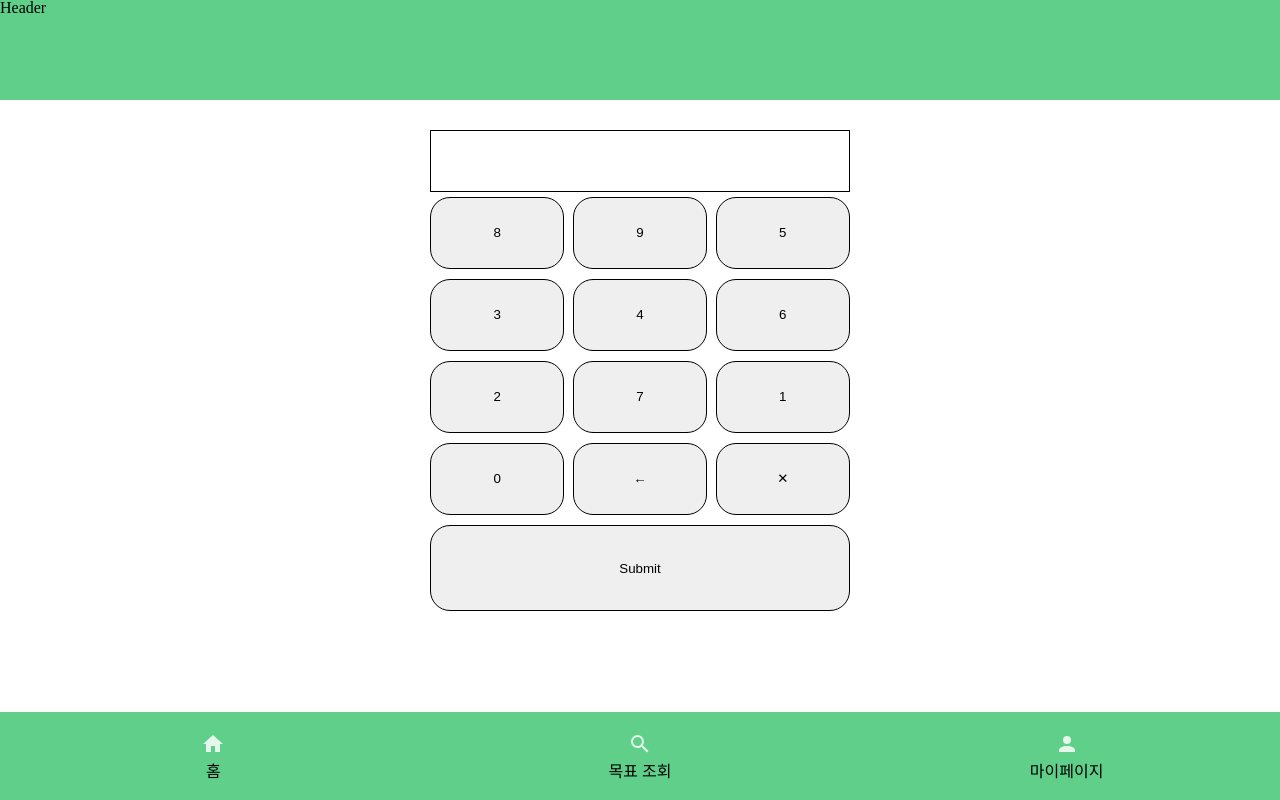
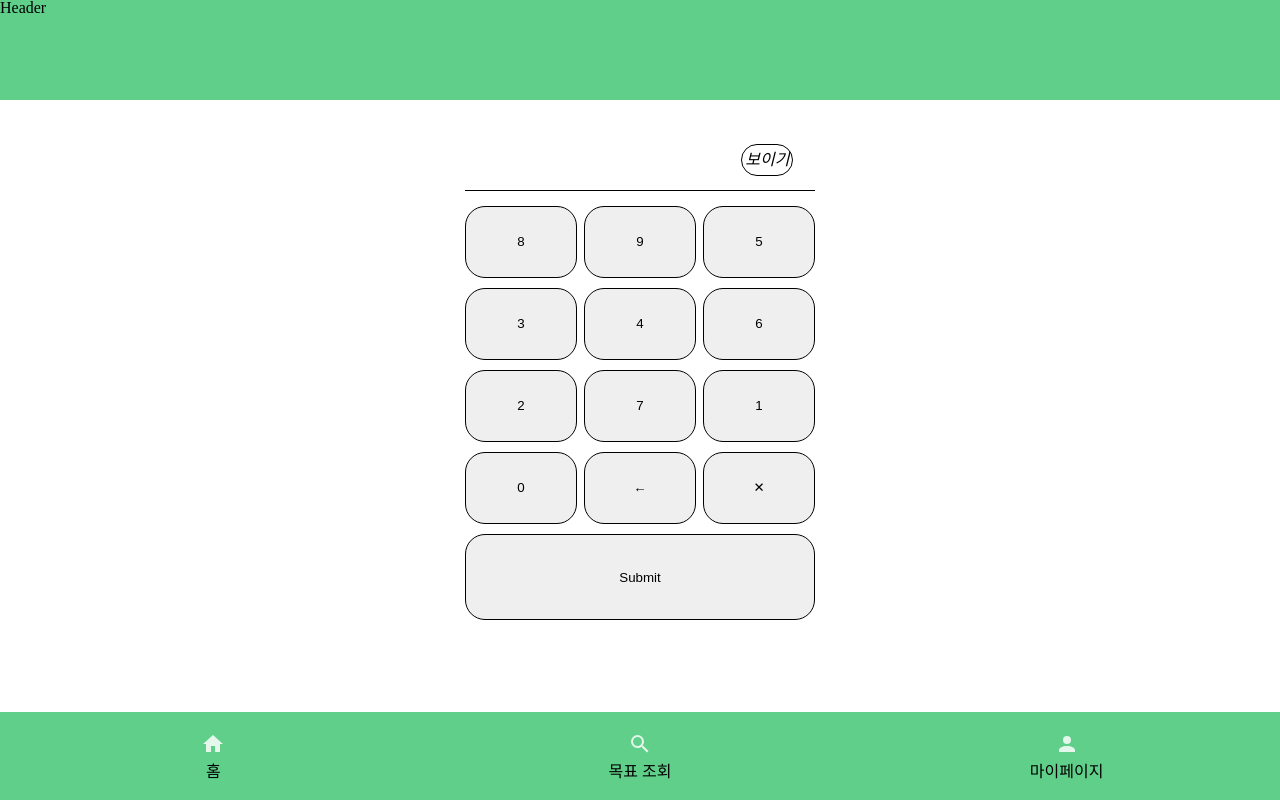
Before and after one commit to TeamBudgetOverflow/frontend, a React (Create React App) app: page /pinnumber in a window 1280 px wide. Built offline with nearby package versions, Linux system fonts and the light colour scheme; no server answers; a web font is replaced by a local one.

Commit message:
FEAT: add pinNumberChecker #4

```diff
--- a/src/pages/PinNumberInputPage.tsx
+++ b/src/pages/PinNumberInputPage.tsx
@@ -1,4 +1,3 @@
-import { randomUUID } from 'crypto';
 import React, { useEffect, useState } from 'react';
 
 import styled from 'styled-components';
@@ -6,10 +5,11 @@ import styled from 'styled-components';
 // TODO: submit pinnumber 연결
 // TODO: keypad design
 const PinNumberInputPage = () => {
-  const PASSWORD_MAX_LENGTH = 4;
+  const PASSWORD_MAX_LENGTH = 6;
 
   const numberInit = Array.from({ length: 10 }, (v, k) => k);
 
+  const [inputType, setInputType] = useState('password');
   const [numbers, setNumbers] = useState(numberInit);
   const [pinNumber, setPinNumber] = useState('');
 
@@ -60,7 +60,15 @@ const PinNumberInputPage = () => {
   return (
     <Wrapper>
       <KeypadWrapper>
-        <PinNumInputContainer>{pinNumber}</PinNumInputContainer>
+        <InputWrapper>
+          <PinNumInputContainer type={inputType} defaultValue={pinNumber} />
+          <PinNumberChecker
+            onMouseDown={() => setInputType('text')}
+            onMouseUp={() => setInputType('password')}>
+            보이기
+          </PinNumberChecker>
+        </InputWrapper>
+
         {numbers.map((n) => (
           <NumButtonFlex key={n} value={n} onClick={inputNums(n)}>
             {n}
@@ -86,21 +94,43 @@ const Wrapper = styled.div`
 const KeypadWrapper = styled.div`
   margin: 30px;
   flex-wrap: wrap;
-  width: 420px;
+  max-width: 350px;
+  width: 90%;
   height: 360px;
   display: flex;
   align-items: center;
   justify-content: space-between;
 `;
 
-const PinNumInputContainer = styled.span`
+const InputWrapper = styled.div`
+  width: 100%;
+  height: 60px;
+  border-bottom: 1px solid;
+  margin-bottom: 10px;
   display: flex;
+  flex-direction: row;
+  justify-content: space-evenly;
   align-items: center;
+`;
+
+const PinNumberChecker = styled.i`
+  border: 1px solid;
+  border-radius: 20px;
+  width: 50px;
+  height: 30px;
+  display: flex;
+  flex-direction: column;
   justify-content: center;
-  width: 420px;
-  height: 60px;
-  border: 1px solid;
-  border-color: black;
+  align-items: center;
+  :hover {
+    cursor: pointer;
+  }
+`;
+
+const PinNumInputContainer = styled.input`
+  font: ${(props) => props.theme.captionC1};
+  text-align: center;
+  border: none;
 `;
 
 const NumButtonFlex = styled.button`
@@ -113,6 +143,9 @@ const NumButtonFlex = styled.button`
   border-radius: 20px;
   overflow: hidden;
   position: relative;
+  :hover {
+    cursor: pointer;
+  }
 `;
 
 const SubmitButtonFlex = styled.button`
@@ -125,6 +158,9 @@ const SubmitButtonFlex = styled.button`
   border-radius: 20px;
   overflow: hidden;
   position: relative;
+  :hover {
+    cursor: pointer;
+  }
 `;
 
 export default PinNumberInputPage;
```
